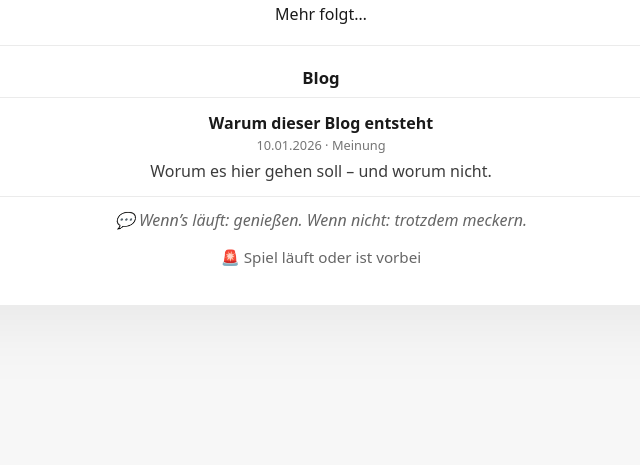
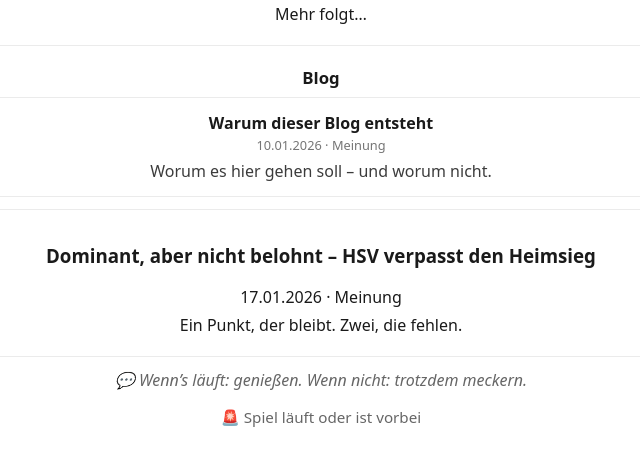
Before and after one commit to BenKir94/hosenrot, a plain HTML site: page index.html in a window 1280 px wide. Shown: the part 465-930 px from the top of the page, without its empty margins (319-959 px from the left). Before the commit the page ends 848 px from the top, so only its background shows below. Drawn offline with Linux system fonts and the light colour scheme.

Commit message:
index.html aktualisieren

```diff
--- a/index.html
+++ b/index.html
@@ -109,6 +109,12 @@
     <div class="post-teaser">
       Worum es hier gehen soll – und worum nicht.
     </div>
+
+    <a href="2026-01-17-dominant-aber-nicht-belohnt.html" class="post">
+  <h3>Dominant, aber nicht belohnt – HSV verpasst den Heimsieg</h3>
+  <p class="meta">17.01.2026 · Meinung</p>
+  <p>Ein Punkt, der bleibt. Zwei, die fehlen.</p>
+</a>
   </a>
 </div>
     <p id="spruch"></p>
```
